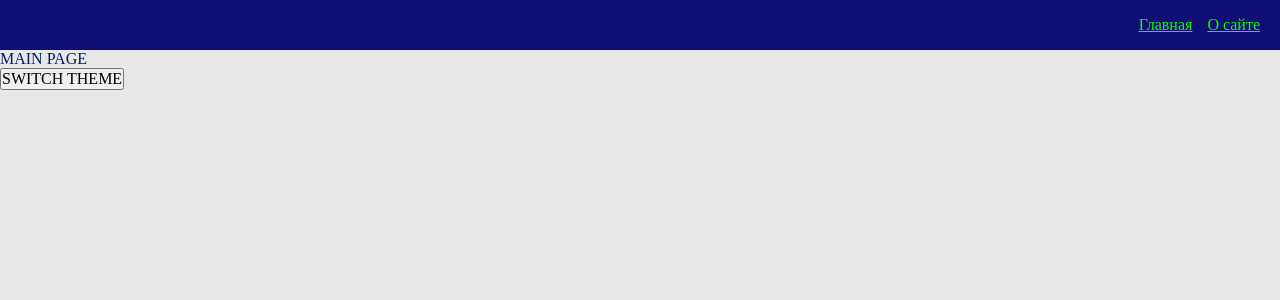
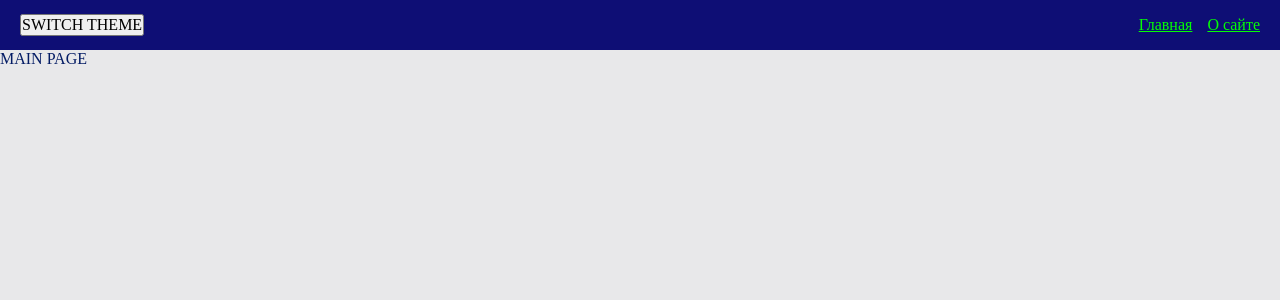
Before and after one commit to djonnybravo/production-project, a React app: page / in a window 1280 px wide. Shown: the top 300 px of the page. Built offline with nearby package versions, Linux system fonts and the light colour scheme.

Commit message:
feat: create ThemeSwitcher widget

```diff
--- a/src/app/App.tsx
+++ b/src/app/App.tsx
@@ -7,13 +7,12 @@ import {Navbar} from "widgets/Navbar";
 
 
 const App = () => {
-    const {theme, toggleTheme} = useTheme()
+    const {theme} = useTheme()
 
     return (
         <div className={classNames('app', {}, [theme])}>
             <Navbar/>
             <AppRouter/>
-            <button onClick={toggleTheme}>SWITCH THEME</button>
         </div>
     );
 };
--- a/src/widgets/Navbar/ui/Navbar.tsx
+++ b/src/widgets/Navbar/ui/Navbar.tsx
@@ -2,6 +2,7 @@ import React from 'react';
 import {classNames} from "shared/lib/classNames/classNames";
 import cls from './Navbar.module.scss'
 import {AppLink, AppLinkTheme} from "shared/ui/AppLink/AppLink";
+import { ThemeSwitcher } from 'widgets/ThemeSwitcher';
 
 interface NavbarProps {
     className?: string,
@@ -10,6 +11,7 @@ interface NavbarProps {
 export const Navbar = ({className}: NavbarProps) => {
     return (
         <div className={classNames(cls.Navbar, {}, [className])}>
+            <ThemeSwitcher/>
             <div className={cls.links}>
                 <AppLink theme={AppLinkTheme.SECONDARY} to={'/'} className={cls.mainLink}>Главная</AppLink>
                 <AppLink theme={AppLinkTheme.SECONDARY} to={'/about'}>О сайте</AppLink>
```
